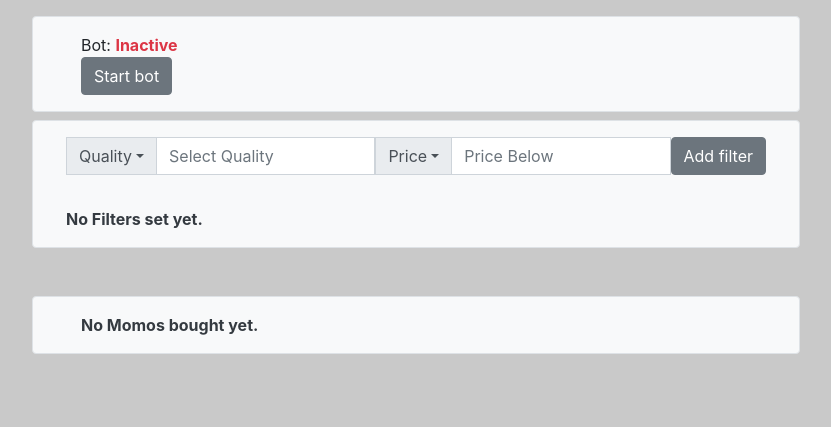
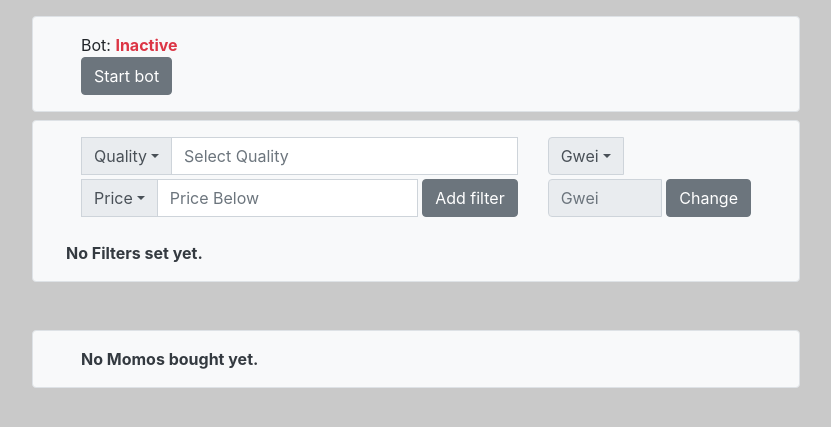
Before and after one commit to thalesphilipi/mobox-bot, a Python web app: template templates/index.html in a window 1280 px wide. Shown: the top 427 px of the page, without its empty margins (224-1055 px from the left). Run offline with Jinja, Linux system fonts and the light colour scheme; the template is opened without the code that fills it, so the values that code supplies are empty; some libraries are stand-ins or nearby versions.

Commit message:
gwei fix

```diff
--- a/templates/index.html
+++ b/templates/index.html
@@ -32,10 +32,11 @@
             </div>
         </div>
         <div style="width: 60%;" class="container rounded bg-light border px-5 py-3 mt-2">
-            <div class="row">
+            <div class="row mb-2">
+                <div class="col-lg-8">
                     <form id="filter" action="/filter" method="post">
                         <div class="form-group">
-                        <div class="input-group">
+                            <div class="input-group mb-1">
                                 <input type="text" class="form-control" id="type-input" name="type" value="quality" hidden>
                                 <div class="input-group-prepend">
                                     <button class="btn btn-outline-secondary dropdown-toggle input-group-text" id="type" type="button" data-toggle="dropdown" aria-haspopup="true" aria-expanded="false">Quality</button>
@@ -70,6 +71,8 @@
                                     <option value={{key}}>{{value.name}} {{value.level}}</option>
                                     {% endfor %}
                                 </datalist>
+                            </div>
+                            <div class="input-group">
                                 <input type="text" class="form-control" id="filter-input" name="filterby" value="price" hidden>
                                 <div class="input-group-prepend">
                                     <button class="btn btn-outline-secondary dropdown-toggle input-group-text" id="filterby" type="button" data-toggle="dropdown" aria-haspopup="true" aria-expanded="false">Price</button>
@@ -78,15 +81,37 @@
                                         <a class="dropdown-item setfilterby">Hash</a>
                                     </div>
                                 </div>
-
                                 <input type="number" class="form-control" step="0.01" id="price" name="price" placeholder="Price Below">
                                 <input type="number" class="form-control" step="0.01" id="hash" name="hash" placeholder="Hash rate Below" style="display: none;">
 
-                            <button type="submit" class="btn btn-secondary">Add filter</button>
+                                <button type="submit" class="btn btn-secondary ml-1">Add filter</button>
                             </div>
 
                         </div>
                     </form>
+                </div>
+                <div class="col-lg-4">
+
+                    <div class="input-group  mb-1">
+                        <div class="input-group-prepend">
+                            <button class="btn btn-outline-secondary dropdown-toggle input-group-text input-block-level" data-value="0" id="gwei" type="button" data-toggle="dropdown" aria-haspopup="true" aria-expanded="false">Gwei</button>
+                            <div class="dropdown-menu">
+                              <a data-value="1" class="dropdown-item setgwei">Common</a>
+                              <a data-value="2" class="dropdown-item setgwei">Uncommon</a>
+                              <a data-value="3" class="dropdown-item setgwei">Unique</a>
+                              <a data-value="4" class="dropdown-item setgwei">Rare</a>
+                              <a data-value="5" class="dropdown-item setgwei">Epic</a>
+                              <a data-value="6" class="dropdown-item setgwei">Legendary</a>
+                            </div>
+                        </div>
+                    </div>
+                    <div class="input-group">
+                        <input type="number" class="form-control" id="gwei-visual" name="gwei" placeholder="Gwei" disabled>
+                        <button id="changegwei" class="btn btn-secondary ml-1">Change</button>
+                        <button id="savegwei" class="btn btn-secondary ml-1" hidden>Save</button>
+                    </div>
+
+                </div>
             </div>
             <div class="row">
                 {% if data['filter'] %}
@@ -174,6 +199,42 @@
             });
         });
         $(function() {
+            $('a.setgwei').on('click', function(e) {
+
+                $.get('/gwei',
+                function(data) {
+                    value = e.target.getAttribute('data-value')
+                    inner = e.target.innerHTML
+                    $('#gwei').attr('data-value', value)
+                    $('#gwei-visual').val(data[value])
+                    $('button#gwei').html(inner)
+                });
+
+            });
+        });
+        $(function() {
+            $('#changegwei').on('click', function(e) {
+                $('#changegwei').attr('hidden', true);
+                $('#savegwei').attr('hidden', false);
+                $('#gwei-visual').prop('disabled', false)
+            });
+        });
+        $(function() {
+            $('#savegwei').on('click', function(e) {
+
+                id = $('#gwei').attr('data-value')
+                value = $('#gwei-visual').val()
+
+                $.post(`/gwei?id=${id}&value=${value}`,
+                function(data) {
+                    $('#changegwei').attr('hidden', false);
+                    $('#savegwei').attr('hidden', true);
+                    $('#gwei-visual').val(data['value'])
+                    $('#gwei-visual').prop('disabled', true)
+                });
+            });
+        });
+        $(function() {
             $('a.setfilterby').on('click', function(e) {
                 data = e.target.innerHTML
                 $('#filter-input').val(data.toLowerCase())
```
Also changed, not shown: main.py (+32 -1 lines). Lines whose indentation alone changed are shown as unchanged.
